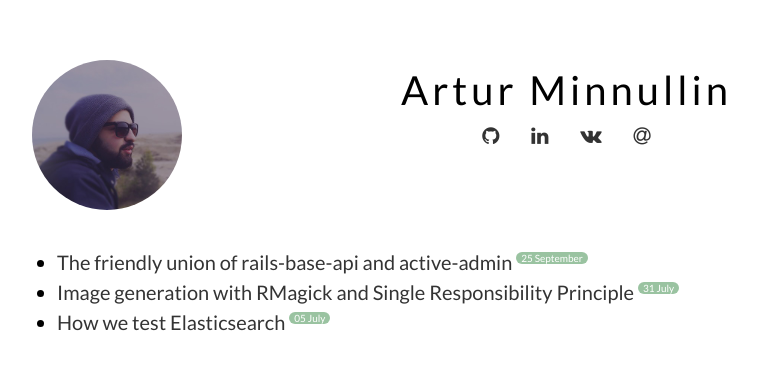
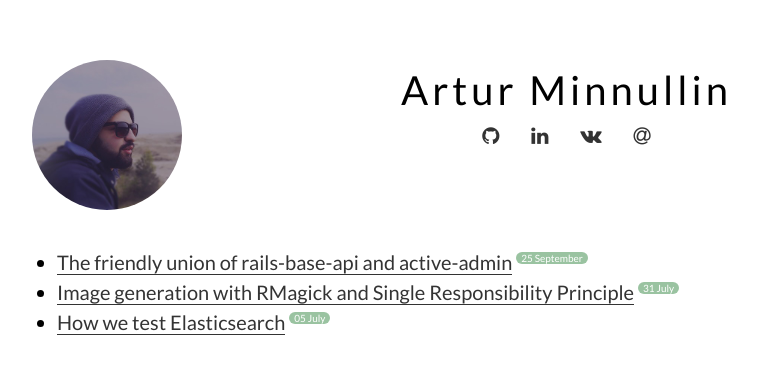
Before and after one commit to ArturMinnullin/arturminnullin.github.io, a Jekyll site: the page built from index.html, in a window 1280 px wide. Shown: the top 374 px of the page, without its empty margins (258-1015 px from the left). Built offline with Jekyll 4.4.1, drawn with Linux system fonts in a browser that asks for light colours; nearby versions of some CDN libraries; Markdown is read by kramdown in place of the engine named in the settings.

Commit message:
Make links underlined

```diff
--- a/_sass/core/_base.scss
+++ b/_sass/core/_base.scss
@@ -4,6 +4,7 @@ body {
 
 a {
   text-decoration: none;
+  border-bottom: 1px solid $text-color;
   color: $text-color;
 
   &:hover {
--- a/_sass/modules/_info.scss
+++ b/_sass/modules/_info.scss
@@ -25,6 +25,7 @@
 
   a {
     padding: 0.4em 0.7em;
+    border: none;
   }
 }
 
--- a/_sass/modules/_post.scss
+++ b/_sass/modules/_post.scss
@@ -16,10 +16,6 @@
   ol, ul {
     padding: 1.2em 1.3em;
   }
-
-  a {
-    text-decoration: underline;
-  }
 }
 
 :not(pre) > code {
```
